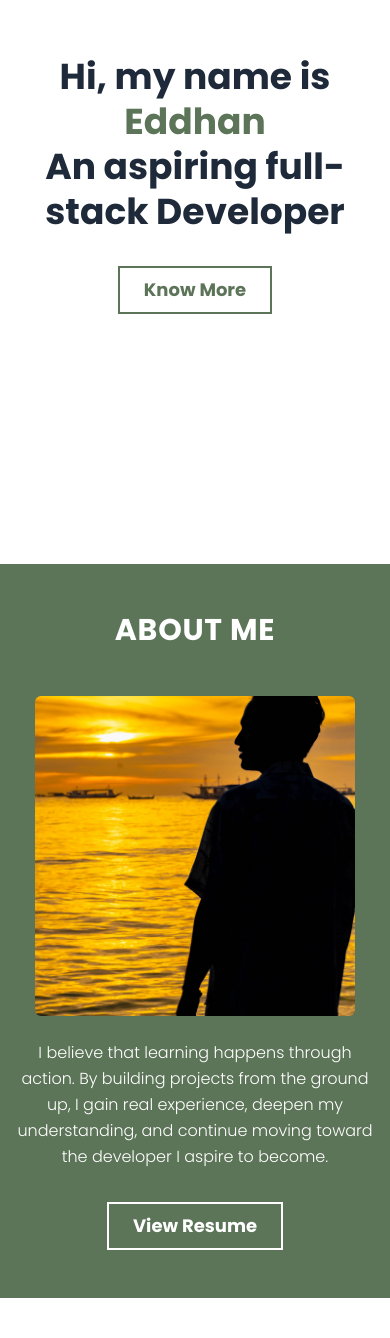
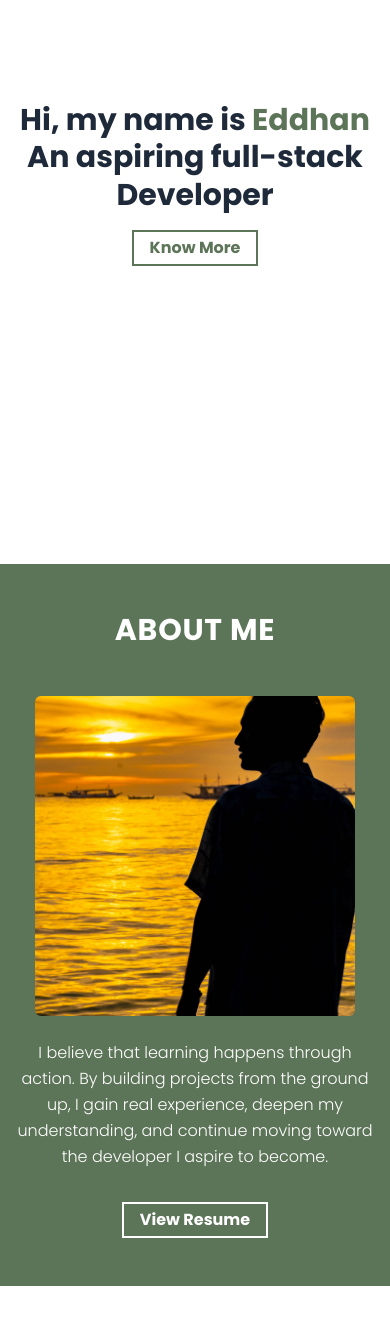
Before and after one commit to egt11/react-portfolio, a React (Vite) app: page / in a window 390 px wide. Shown: the part 196-1534 px from the top of the page. Built offline with nearby package versions, Linux system fonts and the light colour scheme; a web font is replaced by a local one.

Commit message:
added animations with framer motion

```diff
--- a/package.json
+++ b/package.json
@@ -11,6 +11,7 @@
   },
   "dependencies": {
     "@tailwindcss/vite": "^4.1.13",
+    "motion": "^12.23.18",
     "react": "^19.1.1",
     "react-dom": "^19.1.1",
     "tailwindcss": "^4.1.13"
--- a/src/components/sections/About.jsx
+++ b/src/components/sections/About.jsx
@@ -1,26 +1,28 @@
 import React from 'react'
-import { aboutData } from '../../site-content'
+import { aboutData, fadeInLeft, fadeInRight } from '../../site-content'
+import { motion } from 'motion/react'
 import Button from '../ui/Button'
 
 const About = () => {
   return (
     <section className='relative py-12 bg-primary text-white' id='about'>
       <h2 className='section-heading'>{aboutData.title}</h2>
-      <div className="container mx-auto px-4 flex flex-col md:flex-row items-center gap-6">
-        <div className="w-full max-w-xs md:max-w-sm lg:max-w-md mx-auto">
-          <img
+      <div className="container mx-auto px-4 flex flex-col md:flex-row md:justify-around items-center gap-6">
+        <motion.div className="w-full max-w-xs md:max-w-[350px] lg:max-w-md" variants={fadeInLeft} initial="hidden" whileInView="visible" viewport={{ once: true, amount:1 }} transition={{duration: 0.5}}>
+          <motion.img
             src={aboutData.image}
             alt={aboutData.alt}
+            whileHover={{scale: 1.05}}
             className="w-full aspect-square object-cover rounded-md"
           />
-        </div>
+        </motion.div>
 
-        <div className='flex flex-col gap-8 items-center text-center md:items-start md:text-left md:w-1/2'>
+        <motion.div className='flex flex-col gap-8 items-center text-center md:items-start md:text-left md:w-1/2' variants={fadeInRight} initial="hidden" whileInView="visible" viewport={{ once: true, amount:1 }} transition={{duration: 0.5}}>
           <p className='text-base lg:text-lg font-light leading-relaxed'>{aboutData.description}</p>
           <a href="/TanEddhan_Resume.pdf" target='_blank'>
             <Button text={aboutData.button} background={"primary"} />
           </a>
-        </div>
+        </motion.div>
       </div>
     </section>
   )
--- a/src/components/sections/Hero.jsx
+++ b/src/components/sections/Hero.jsx
@@ -1,17 +1,19 @@
 import React from 'react'
-import { heroData } from '../../site-content'
+import { heroData, fadeIn } from '../../site-content'
 import Button from '../ui/Button'
+import { motion } from 'motion/react'
 
 const Hero = () => {
+
     return (
-        <section className='relative'>
-            <div className="container mx-auto px-4 flex flex-col items-center justify-center min-h-[90vh] text-center gap-8 lg:text-left lg:items-start">
-                <h1 className='text-gray-800 font-bold text-4xl md:text-5xl lg:text-6xl leading-tight'>Hi, my name is <span className='text-primary'>{heroData.name}</span> <br />An aspiring full-stack Developer</h1>
+        <motion.section className='relative' variants={fadeIn} initial="hidden" whileInView="visible" transition={{duration: 0.5}} viewport={{once: true}}>
+            <div className="container mx-auto px-4 flex flex-col items-center justify-center min-h-[90vh] text-center gap-4 md:gap-8 lg:text-left lg:items-start">
+                <h1 className='text-gray-800 font-bold text-3xl sm:text-4xl md:text-5xl lg:text-6xl leading-tight'>Hi, my name is <span className='text-primary'>{heroData.name}</span> <br />An aspiring full-stack Developer</h1>
                 <a href="#about">
                     <Button text={heroData.button} background={"white"} />
                 </a>
             </div>
-        </section>
+        </motion.section>
     )
 }
 
--- a/src/components/ui/Button.jsx
+++ b/src/components/ui/Button.jsx
@@ -4,7 +4,7 @@ const Button = ({ text, background }) => {
     const colorStyle = background === 'white' ? "border-primary text-primary hover:bg-primary hover:text-white" : "border-white text-white hover:bg-white hover:text-primary"
 
     return (
-        <button className={`py-2 px-6 border-2 font-bold text-lg transition cursor-pointer capitalize ${colorStyle}`}>{text}</button>
+        <button className={`py-1 px-4 border-2 font-bold text-md md:py-2 md:px-6 md:text-lg transition cursor-pointer capitalize ${colorStyle}`}>{text}</button>
     )
 }
 
--- a/src/components/ui/ProjectInfo.jsx
+++ b/src/components/ui/ProjectInfo.jsx
@@ -1,21 +1,23 @@
 import React from 'react'
 import Button from './Button'
+import { motion } from 'motion/react';
+import { fadeInLeft, fadeInRight } from '../../site-content';
 
 const ProjectInfo = (props) => {
     const { title, description, button, href, imgSrc, alt } = props;
 
     return (
         <div className='grid grid-cols-1 md:grid-cols-2 gap-8 max-w-[1368px]'>
-            <div className='flex flex-col gap-4 items-start'>
+            <motion.div className='flex flex-col gap-4 items-start' variants={fadeInLeft} initial="hidden" whileInView="visible" viewport={{ once: true, amount: 0.5 }} transition={{ duration: 0.5 }}>
                 <h3 className='font-bold text-xl sm:text-2xl lg:text-3xl capitalize'>{title}</h3>
                 <p className='text-base lg:text-lg font-light leading-relaxed'>{description}</p>
                 <a href={href} target='_blank'>
                     <Button text={button} background={"white"} />
                 </a>
-            </div>
-            <div className='w-full'>
-                <img src={imgSrc} alt={alt} className='object-cover w-full rounded-md' />
-            </div>
+            </motion.div>
+            <motion.div className='w-full' variants={fadeInRight} initial="hidden" whileInView="visible" viewport={{ once: true, amount: 'all' }} transition={{ duration: 0.5 }}>
+                <motion.img src={imgSrc} alt={alt} whileHover={{scale: 1.025}} className='object-cover w-full rounded-md' />
+            </motion.div>
         </div>
 
     )
--- a/src/site-content.js
+++ b/src/site-content.js
@@ -6,11 +6,13 @@ import Contact from "./components/sections/Contact";
 
 export { Hero, About, Projects, Contact };
 
+// hero section
 export const heroData = {
     name: "Eddhan",
     button: "know more",
 };
 
+// about section
 export const aboutData = {
     title: "about me",
     description:
@@ -20,6 +22,7 @@ export const aboutData = {
     alt: "picture of me",
 };
 
+// projects section
 export const projectsData = {
     title: "projects",
     projects: [
@@ -27,7 +30,7 @@ export const projectsData = {
             id: 0,
             name: "trello clone",
             description:
-                "Developed a clone of Trello, a popular project management tool to enhance javascript skills. Implemented drag-and-drop features for tasks and used localStorage to save user data even after page reloads.",
+                "Developed a clone of Trello, a popular project management tool, with drag-and-drop feature for tasks and localStorage to save user data.",
             image: "/images/projects/project_trello.jpg",
             alt: "project image",
             button: "view demo",
@@ -45,3 +48,19 @@ export const projectsData = {
         },
     ],
 };
+
+// animations
+export const fadeIn = {
+    hidden: {y: -100, opacity: 0},
+    visible: {y:0, opacity: 1},
+}
+
+export const fadeInLeft = {
+    hidden: {x: -50, opacity: 0},
+    visible: {x:0, opacity: 1}
+}
+
+export const fadeInRight = {
+    hidden: {x: 50, opacity: 0},
+    visible: {x:0, opacity: 1}
+}
```
Also changed, not shown: 1 other file (tests, documents, lock files or other folders).
